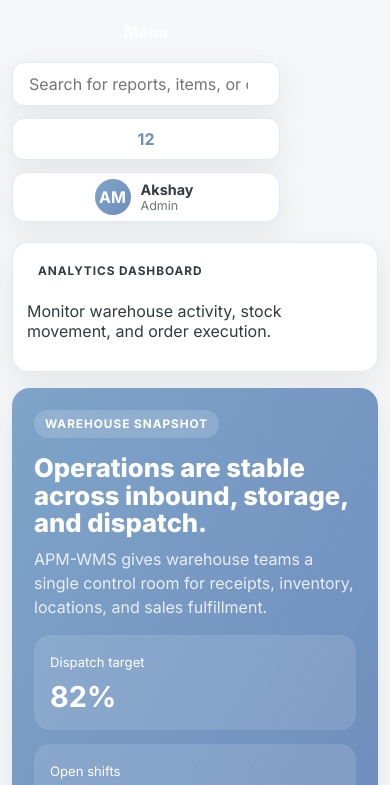
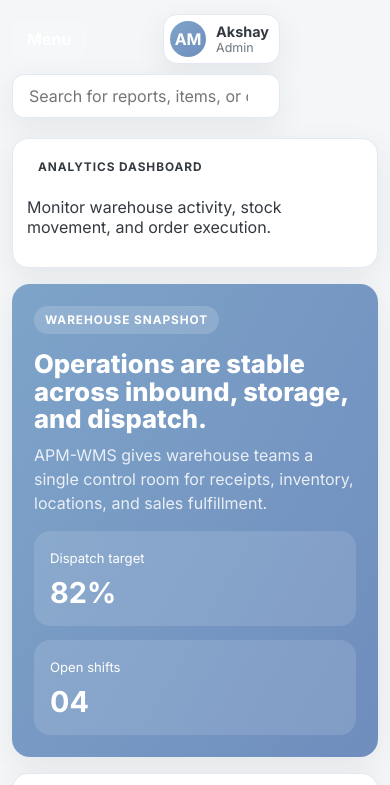
Before and after one commit to moraksh/APM-WMS, a Next.js app: page / in a window 390 px wide. Shown: the top 785 px of the page. Built offline with nearby package versions, Linux system fonts and the light colour scheme.

Commit message:
Improve mobile top bar layout

```diff
--- a/app/globals.css
+++ b/app/globals.css
@@ -809,3 +809,34 @@ textarea {
     padding: 18px;
   }
 }
+
+@media (max-width: 640px) {
+  .topbar-actions-wide {
+    display: grid;
+    grid-template-columns: 1fr auto;
+    align-items: center;
+    gap: 10px;
+  }
+
+  .menu-toggle-button {
+    width: auto;
+    justify-self: start;
+  }
+
+  .profile-chip {
+    width: auto;
+    justify-self: end;
+    justify-content: flex-start;
+  }
+
+  .topbar-search {
+    grid-column: 1 / -1;
+    width: 100%;
+    min-width: 0;
+    order: 3;
+  }
+
+  .topbar-icon-button {
+    display: none;
+  }
+}
```
